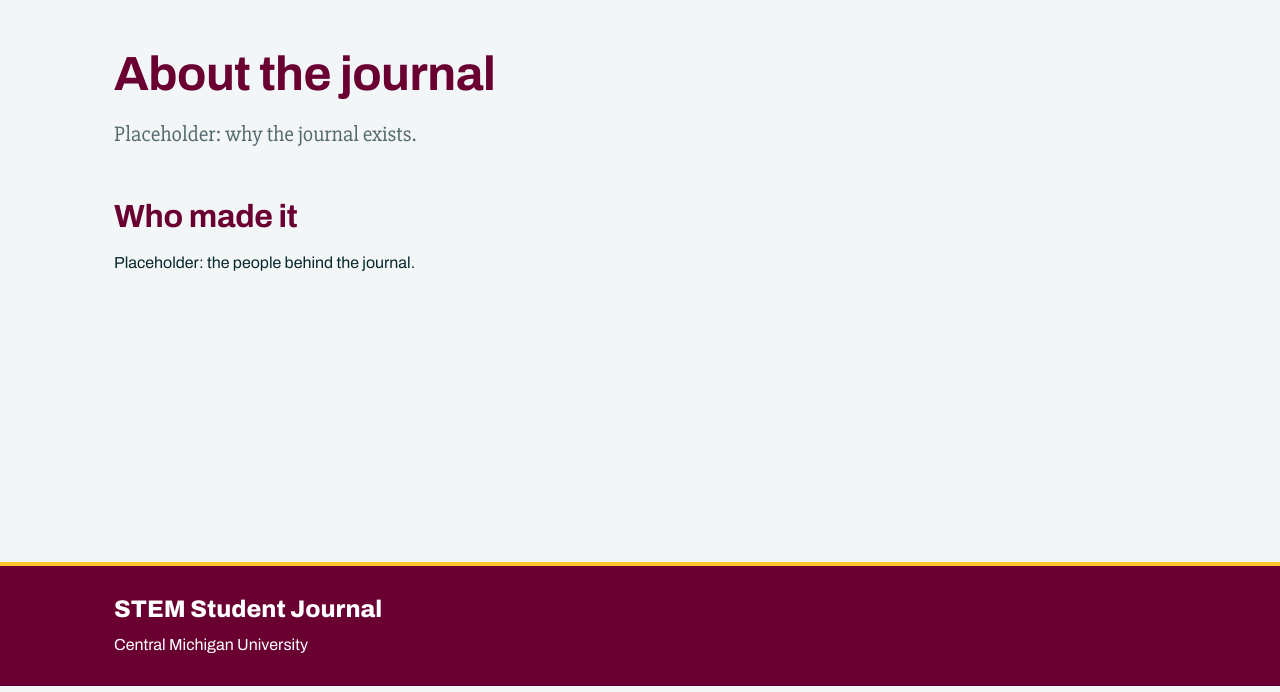
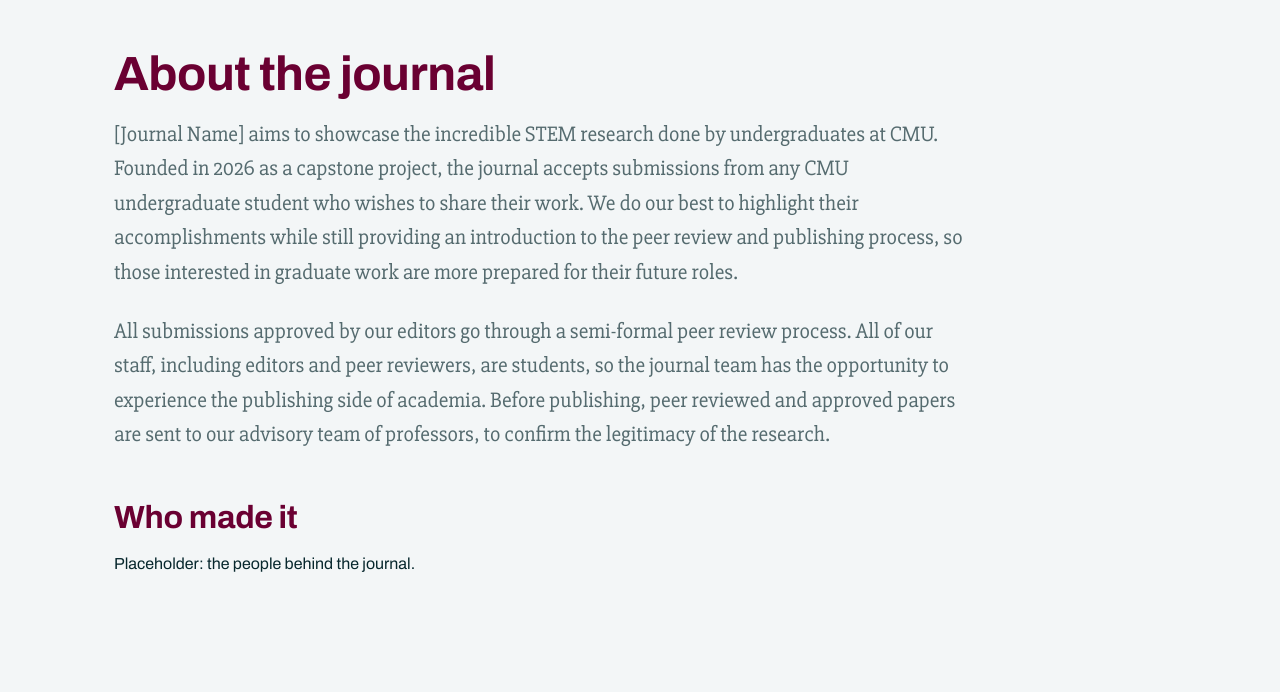
Before and after one commit to IoannisTzor/Undergraduate-Research-Journal-Portal, a Flask app: page /about in a window 1280 px wide. Shown: the part 114-806 px from the top of the page. Run offline with Flask 3, Linux system fonts and the light colour scheme.

Commit message:
Added about me

```diff
--- a/templates/about.html
+++ b/templates/about.html
@@ -5,7 +5,11 @@
 {% block content %}
     <section>
       <h1>About the journal</h1>
-      <p class="intro">Placeholder: why the journal exists.</p>
+      <p class="intro">[Journal Name] aims to showcase the incredible STEM research done by undergraduates at CMU. Founded in 2026 as a capstone project, the journal accepts submissions from any CMU undergraduate student who wishes to share their work. We do our best to highlight their accomplishments while still providing an introduction to the peer review and publishing process, so those interested in graduate work are more prepared for their future roles.
+</p>
+<p class="intro"> All submissions approved by our editors go through a semi-formal peer review process. All of our staff, including editors and peer reviewers, are students, so the journal team has the opportunity to experience the publishing side of academia. Before publishing, peer reviewed and approved papers are sent to our advisory team of professors, to confirm the legitimacy of the research.
+
+</p>
     </section>
 
     <section>
```
